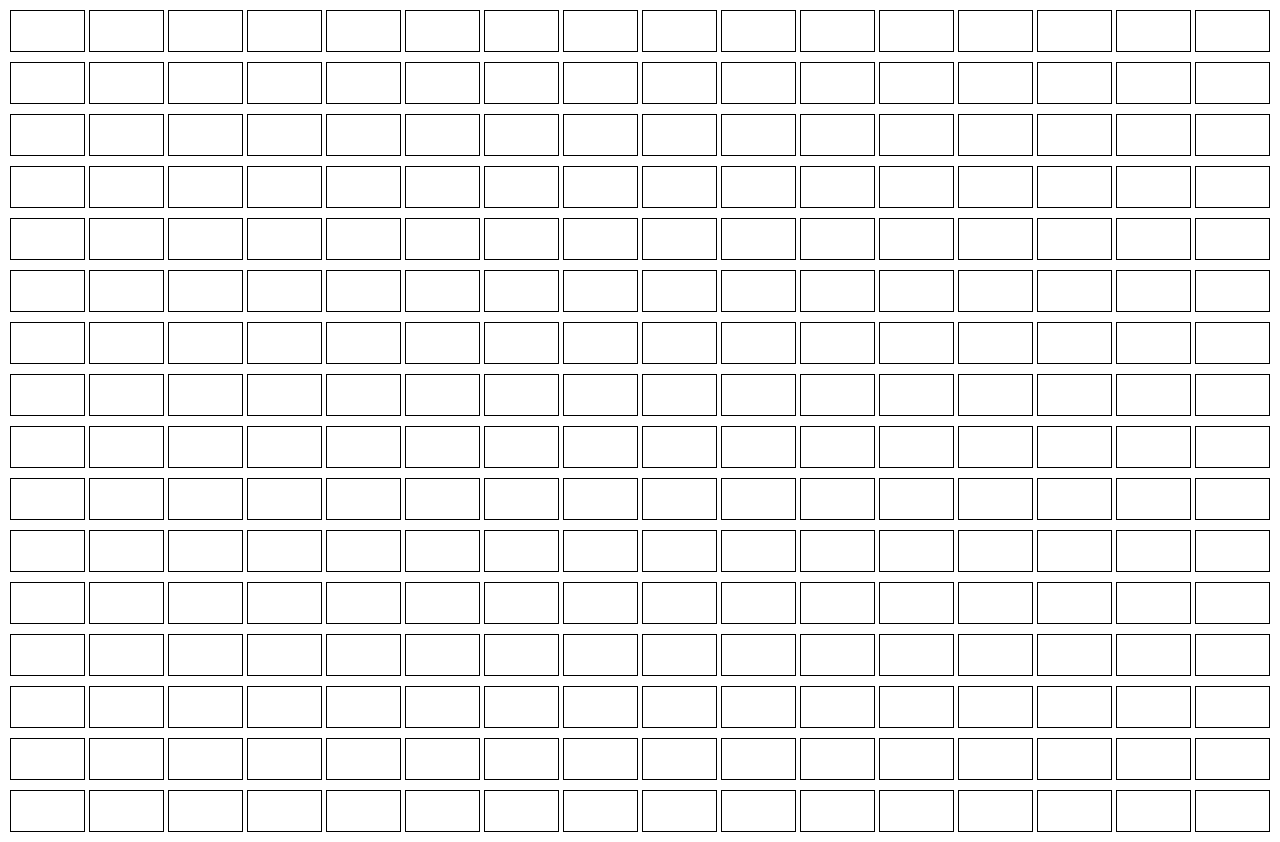
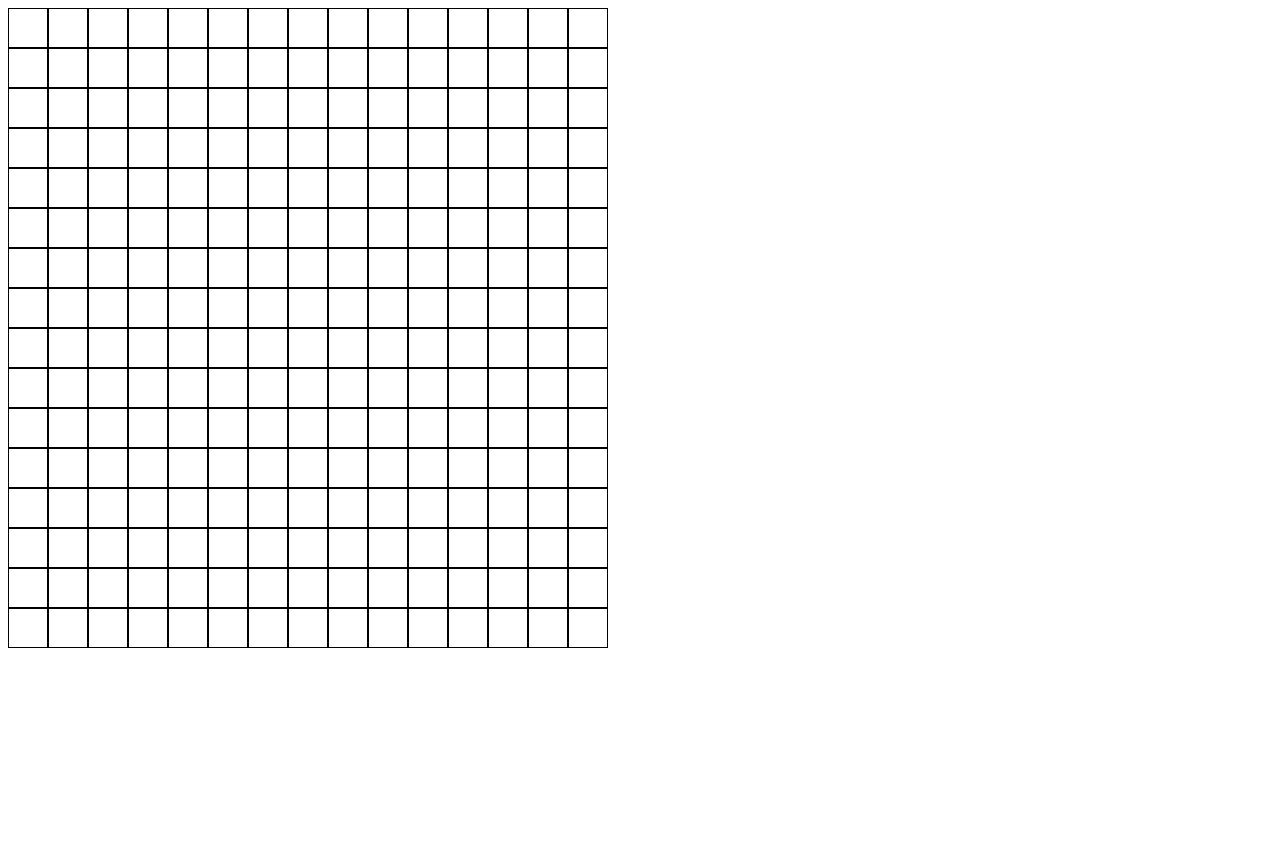
Before and after one commit to seriywolf/ETCH-A-SKETCH, a plain HTML site: page index.html in a window 1280 px wide. After the commit the page ends 800 px from the top, so only its background shows below. Drawn offline with Linux system fonts and the light colour scheme.

Commit message:
Change css, ids. Add mouseover & mouseout

```diff
--- a/index.html
+++ b/index.html
@@ -7,52 +7,70 @@
     <meta name="viewport" content="width=device-width, initial-scale=1.0">
     <title>ETCH-A-SKETCH</title>
     <style>
-        .container {
-            display: flex;
-            flex-shrink: 0;
-
+        * {
+            box-sizing: border-box;
         }
 
-        .cardRow{
-            display:flex;
-            flex-flow: row wrap;
-            row-gap: 6px;
-            column-gap: 6px;
-
+        #container {
+            display: flex;
+            flex-wrap: wrap;
+            width:600px;
         }
 
-        .card {
-            display: flex;
-            border: 1px black solid;
-            margin:2px;
-            flex: 1 1 40px;
+        #container>div {
+            border: 1px solid black;
             height: 40px;
+            width: 40px;
         }
 
-
+        #container>div:nth-child(16n + 1) {
+            width: 100%;
+            border: 0;
+            height: 0;
+        }
     </style>
 </head>
 
 <body>
-    <div class="container"></div>
+    <div  id="container"></div>
 
     <script>
-        let container = document.querySelector(".container");
-        for (let row = 1; row <= 16; row++) {
-            let cardRow = document.createElement("div");
-            cardRow.className = "cardRow";
-            container.appendChild(cardRow);
-            for (let column = 1; column <= 16; column++) {
-                let card = document.createElement("div");
-                card.className = "card";
-                cardRow.appendChild(card);
-            };
-
-            //let card = document.createElement("div");
-           // card.className = "card";
-           // container.appendChild(card);
+        let container = document.querySelector("#container");
+        for (let row = 1; row <= 256; row++) {
+            let card = document.createElement("div");
+            card.id = "card";
+            container.appendChild(card);
         };
 
+
+        container.addEventListener("mouseover", function (event) {
+            // highlight the mouseover target
+            event.target.style.backgroundColor = "orange";
+        });
+
+
+        container.addEventListener("mouseover", function (event) {
+            // highlight the mouseover target
+            event.target.style.backgroundColor = "orange";
+        });
+
+        container.addEventListener("mouseout", function (event) {
+            // highlight the mouseover target
+            event.target.style.backgroundColor = "white";
+        });
+
+
+        /*
+        //document.querySelectorAll(":hover");
+        const cardHover = document.querySelectorAll(":hover");
+        window.addEventListener("", function(){
+            console.log(cardHover);
+        })
+
+        //const current = document.querySelector("div");
+        //current.addEventListener("mouseover",function(){
+        //    card.style.color = "blue";
+        //}); */
     </script>
 </body>
 
```
